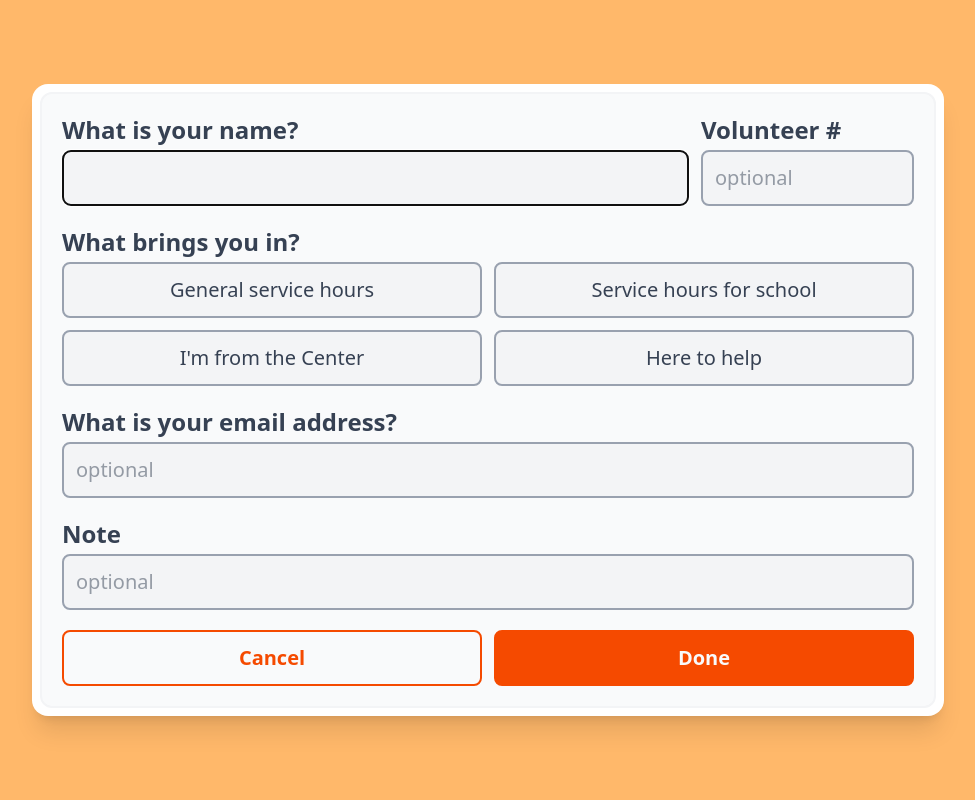
After one commit to sunlimedev/erie-bike-coop, a Flask app: page /volunteer_form in a window 1280 px wide. The commit adds this page. Shown: the whole page, without its empty margins (152-1127 px from the left). Run offline with Flask 3, Linux system fonts and the light colour scheme.

Commit message:
Finalize main form designs

```diff
--- a/app.py
+++ b/app.py
@@ -17,7 +17,7 @@ from dotenv import load_dotenv
 from flask import Flask, render_template, redirect, url_for, flash
 from flask_login import LoginManager, UserMixin
 
-from forms import SignInForm, SignOutForm
+from forms import VisitorForm, VolunteerForm
 
 
 # ------------------ constants -----------------------------------------------------------------------------------------
@@ -64,16 +64,22 @@ def greeter():
     return render_template("greeter.html")
 
 
-@app.route("/visitor", methods=["GET", "POST"])
-def visitor():
+@app.route("/visitor_form", methods=["GET", "POST"])
+def visitor_form():
+    # form
+    form = VisitorForm()
+
     # GET
-    return render_template("visitor.html")
+    return render_template("visitor_form.html", form=form)
 
 
-@app.route("/volunteer", methods=["GET", "POST"])
-def volunteer():
+@app.route("/volunteer_form", methods=["GET", "POST"])
+def volunteer_form():
+    # form
+    form = VolunteerForm()
+
     # GET
-    return render_template("volunteer.html")
+    return render_template("volunteer_form.html", form=form)
 
 
 @app.route("/admin", methods=["GET", "POST"])
@@ -84,92 +90,8 @@ def admin():
 
 @app.route("/sign_out", methods=["GET", "POST"])
 def sign_out():
-    # checks/data
-    now = datetime.now()
-    today = now.strftime("%Y-%m-%d")
-    timestamp = now.strftime("%Y-%m-%d %H:%M:%S")
-    timestamp_format = "%Y-%m-%d %H:%M:%S"
-
-    file_path = Path(f"{FORM_DATA_FOLDER}/{today}.csv")
-
-    if not file_path.is_file():
-        flash("There is no one to sign out.", "notify")
-        return redirect(url_for("greeter"))
-
-    try:
-        with open(file_path, mode="r", newline="", encoding="utf-8") as file:
-            reader = csv.reader(file)
-
-            # skip header row
-            headers = next(reader)
-
-            dates = []
-            names = []
-            types = []
-            reasons = []
-            emails = []
-            phones = []
-            hours = []
-
-            volunteers = []
-
-            for row in reader:
-                if row[2] == "volunteer" and row[6] == "0":
-                    # get hours since volunteer started
-                    start_time = datetime.strptime(row[0], timestamp_format)
-                    current_time = datetime.strptime(timestamp, timestamp_format)
-                    time = round((current_time - start_time).total_seconds() / 3600, ndigits=2)
-
-                    volunteers.append({
-                        "name": row[1],
-                        "hours": time
-                    })
-
-                dates.append(row[0])
-                names.append(row[1])
-                types.append(row[2])
-                reasons.append(row[3])
-                emails.append(row[4])
-                phones.append(row[5])
-                hours.append(row[6])
-    except OSError:
-        flash("No one has signed in today.", "notify")
-        return redirect(url_for("greeter"))
-
-    if len(volunteers) == 0:
-        flash("There is no one to sign out.", "notify")
-        return redirect(url_for("greeter"))
-
-    # form
-    form = SignOutForm()
-    form.names.choices = [(volunteer["name"], volunteer["name"]) for volunteer in volunteers]
-
-    # POST
-    if form.validate_on_submit():
-        selected_names = form.names.data
-
-        with open(file_path, mode="w", newline="", encoding="utf-8") as file:
-            writer = csv.writer(file)
-            writer.writerow(headers)
-
-            # adjust hours of volunteer since they are being signed out
-            for i in range(len(names)):
-                if names[i] in selected_names:
-                    start_time = datetime.strptime(dates[i], timestamp_format)
-                    current_time = datetime.strptime(timestamp, timestamp_format)
-                    hours[i] = str(round(((current_time - start_time).total_seconds() / 3600) + 0.01, ndigits=2))
-
-                # rebuild the file
-                writer.writerow([dates[i], names[i], types[i], reasons[i], emails[i], phones[i], hours[i]])
-
-        # show the volunteers signed out on greeter page
-        signed_out_names = ", ".join(selected_names)
-        verb = "has" if len(selected_names) == 1 else "have"
-        flash(f"{signed_out_names} {verb} been signed out.", "success")
-        return redirect(url_for("greeter"))
-
     # GET
-    return render_template("sign_out.html", volunteers=volunteers, form=form)
+    return render_template("sign_out.html")
 
 
 # ------------------ helper functions ----------------------------------------------------------------------------------
--- a/forms.py
+++ b/forms.py
@@ -1,68 +1,72 @@
 from flask_wtf import FlaskForm
-from wtforms import StringField, EmailField, RadioField, SubmitField, TelField, SelectMultipleField
+from wtforms import StringField, EmailField, RadioField, SubmitField, IntegerField
 from wtforms.validators import InputRequired, Optional
-from wtforms.widgets.core import CheckboxInput, ListWidget
 
 
-class SignInForm(FlaskForm):
+class VisitorForm(FlaskForm):
     name = StringField(
-        label="What is your full name?",
-        validators=[
-            InputRequired(message="Please enter your name.")
-        ]
+        label="What is your name?",
+        validators=[InputRequired(message="Please enter your name.")],
+        render_kw={"autofocus": True}
     )
-    type = RadioField(
+    reason = RadioField(
         label="What brings you in?",
+        validators=[InputRequired(message="Please choose a reason for visiting.")],
         choices=[
-            ("visitor", "I am visiting"),
-            ("volunteer", "I am volunteering")
-        ],
-        validators=[
-            InputRequired(message="Please select one of these options:")
-        ]
-    )
-    visitor_reason = RadioField(
-        label="What is your reason for visiting?",
-        choices=[
-            ("repair", "Repairing a bike myself"),
+            ("repair", "Repairing a bike"),
             ("earn bike", "Earn-a-Bike session"),
             ("info", "Getting info / Just curious"),
-            ("donate money", "Donating money"),
+            ("purchase bike", "Purchasing bike or parts"),
             ("donate bike", "Donating bike or parts"),
-            ("purchase bike", "Purchasing bike or parts")
-        ],
-        validators=[Optional()]
-    )
-    volunteer_reason = RadioField(
-        label="What is your reason for volunteering?",
-        choices=[
-            ("school", "Service hours for school"),
-            ("correctional", "Service hours for correctional program"),
-            ("court", "Service hours for court"),
-            ("help", "Just wanted to help")
-        ],
-        validators=[Optional()]
+            ("donate money", "Donating money")
+        ]
     )
     email = EmailField(
         label="What is your email address?",
-        validators=[Optional()]
+        validators=[Optional()],
+        render_kw={"placeholder": "optional"}
     )
-    phone = TelField(
-        label="What is your phone number?",
-        validators=[Optional()]
+    note = StringField(
+        label="What is your note?",
+        validators=[Optional()],
+        render_kw={"placeholder": "optional"}
     )
     submit = SubmitField(
-        label="Sign in"
+        label="Done"
     )
 
 
-class SignOutForm(FlaskForm):
-    names = SelectMultipleField(
-        label="Current Volunteers",
-        choices=[],
-        option_widget=CheckboxInput(),
-        widget=ListWidget(prefix_label=False) # type: ignore
+class VolunteerForm(FlaskForm):
+    name = StringField(
+        label="What is your name?",
+        validators=[Optional()],
+        render_kw={"autofocus": True}
+    )
+    number = IntegerField(
+        label="Volunteer #",
+        validators=[Optional()],
+        render_kw={"placeholder": "optional"}
+    )
+    reason = RadioField(
+        label="What brings you in?",
+        validators=[InputRequired(message="Please choose a reason for visiting.")],
+        choices=[
+            ("general service", "General service hours"),
+            ("school", "Service hours for school"),
+            ("correctional", "I'm from the Center"),
+            ("help", "Here to help")
+        ]
+    )
+    email = EmailField(
+        label="What is your email address?",
+        validators=[Optional()],
+        render_kw={"placeholder": "optional"}
+    )
+    note = StringField(
+        label="Note",
+        validators=[Optional()],
+        render_kw={"placeholder": "optional"}
     )
     submit = SubmitField(
-        label="Sign out"
+        label="Done"
     )
--- a/templates/_base.html
+++ b/templates/_base.html
@@ -16,7 +16,7 @@
     <title>{% block title %}Erie Bike Co-op{% endblock %}</title>
 </head>
 <body class="bg-orange-300">
-    <!-- footer block -->
+    <!-- header block -->
     <header class="fixed top-0 w-full p-3">
         {% block header %}
 
--- a/templates/_form.html
+++ b/templates/_form.html
@@ -16,7 +16,7 @@
     <title>{% block title %}Erie Bike Co-op{% endblock %}</title>
 </head>
 <body class="bg-orange-300">
-    <!-- footer block -->
+    <!-- header block -->
     <header class="fixed top-0 w-full p-3">
         {% block header %}
 
@@ -26,6 +26,8 @@
         <div class="p-2 bg-white rounded-2xl shadow-xl">
             <!-- primary content block-->
             <form method="POST" class="w-4xl flex flex-col bg-gray-50 rounded-xl p-5 gap-5 border-2 border-gray-100">
+                <!-- csrf token -->
+                {{ form.hidden_tag() }}
                 {% block content %}
 
                 {% endblock %}
@@ -38,5 +40,8 @@
 
         {% endblock %}
     </footer>
+    {% block script %}
+
+    {% endblock %}
 </body>
 </html>
--- /dev/null
+++ b/templates/volunteer_form.html
@@ -0,0 +1,77 @@
+{% extends "_form.html" %}
+
+{% block title %}Volunteer Form{% endblock %}
+
+{% block header %}
+{% endblock %}
+
+{% block content %}
+    <!-- name/number -->
+    <div class="flex flex-row gap-3">
+        <div class="flex flex-col w-3/4 text-gray-700">
+            {{ form.name.label(class_="font-semibold text-2xl pb-1") }}
+            {{ form.name(class_="border-2 border-gray-400 bg-gray-100 p-3 text-xl rounded-lg") }}
+        </div>
+        <div class="flex flex-col w-1/4 text-gray-700">
+            {{ form.number.label(class_="font-semibold text-2xl pb-1") }}
+            {{ form.number(class_="border-2 border-gray-400 bg-gray-100 p-3 text-xl rounded-lg") }}
+        </div>
+    </div>
+    <!-- reason -->
+    <div class="flex flex-col">
+        <div class="font-semibold text-gray-700 text-2xl pb-1">
+            What brings you in?
+        </div>
+        <ul class="grid grid-cols-2 gap-3 text-xl text-gray-700">
+            {% for reason in form.reason %}
+            <li>
+                {{ reason(class_="hidden peer") }}
+                {{ reason.label(class_="block p-3 rounded-lg text-center border-2 border-gray-400 bg-gray-100 rounded cursor-pointer hover:bg-orange-50 hover:border-orange-600 hover:text-orange-600 peer-checked:bg-orange-200 peer-checked:border-orange-600 peer-checked:text-orange-600 peer-checked:hover:bg-orange-200 peer-checked:hover:border-orange-600 peer-checked:hover:text-orange-600block p-3 rounded-lg border-2 border-gray-400 bg-gray-100 rounded cursor-pointer hover:bg-orange-50 hover:border-orange-600 hover:text-orange-600 peer-checked:bg-orange-200 peer-checked:border-orange-600 peer-checked:text-orange-600 peer-checked:hover:bg-orange-200 peer-checked:hover:border-orange-600 peer-checked:hover:text-orange-600") }}
+            </li>
+            {% endfor %}
+        </ul>
+    </div>
+    <!-- email -->
+    <div class="flex flex-col text-gray-700">
+        {{ form.email.label(class_="font-semibold text-2xl pb-1") }}
+        {{ form.email(class_="border-2 border-gray-400 bg-gray-100 p-3 text-xl rounded-lg") }}
+    </div>
+    <!-- note -->
+    <div class="flex flex-col text-gray-700">
+        {{ form.note.label(class_="font-semibold text-2xl pb-1") }}
+        {{ form.note(class_="border-2 border-gray-400 bg-gray-100 p-3 text-xl rounded-lg") }}
+    </div>
+    <!-- cancel and submit -->
+    <div class="grid grid-cols-2 gap-3">
+        <a href="{{ url_for('greeter') }}" class="font-semibold rounded-lg text-orange-600 text-center p-3 border-2 border-orange-600 text-xl hover:bg-gray-200">
+            Cancel
+        </a>
+        {{ form.submit(class_="font-semibold rounded-lg p-3 bg-orange-600 border-2 border-orange-600 text-xl text-gray-50 hover:bg-orange-700 hover:border-orange-700") }}
+    </div>
+{% endblock %}
+
+{% block footer %}
+{% endblock %}
+
+{% block script %}
+<script>
+    const name = document.getElementById('name');
+    const number = document.getElementById('number');
+
+    name.addEventListener('input', () =>
+    {
+        if (name.value.trim() !== '')
+        {
+            number.value = '';
+        }
+    });
+
+    number.addEventListener('input', () =>
+    {
+        if (number.value.trim() !== '')
+        {
+            name.value = '';
+        }
+    });
+</script>
+{% endblock %}
```
Also changed, not shown: templates/greeter.html (+12 -20 lines), templates/visitor.html (deleted, +0 -95 lines), templates/visitor_form.html (added, +51 -0 lines), templates/volunteer.html (deleted, +0 -7 lines).
